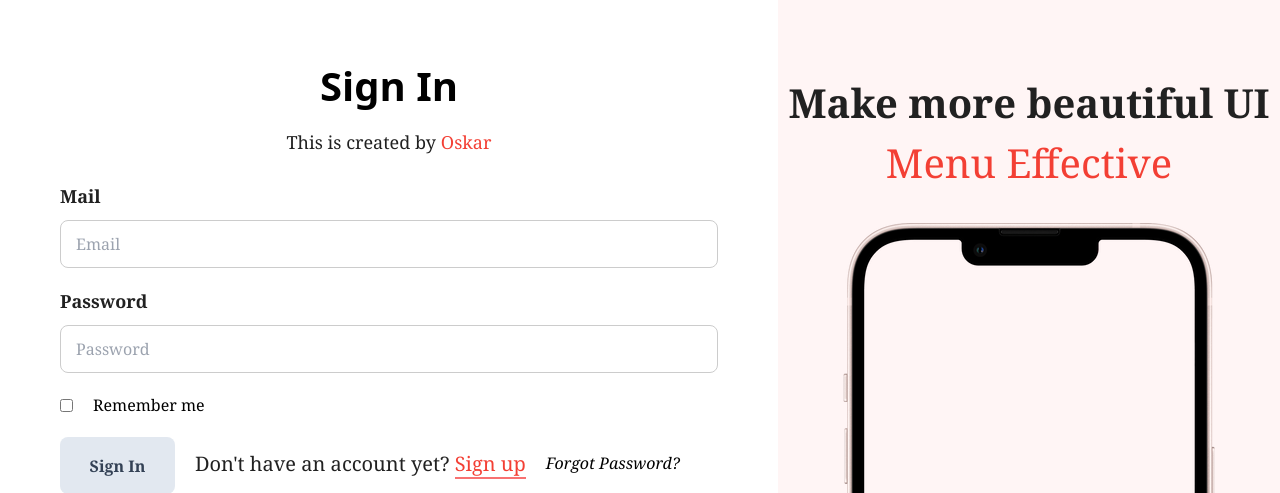
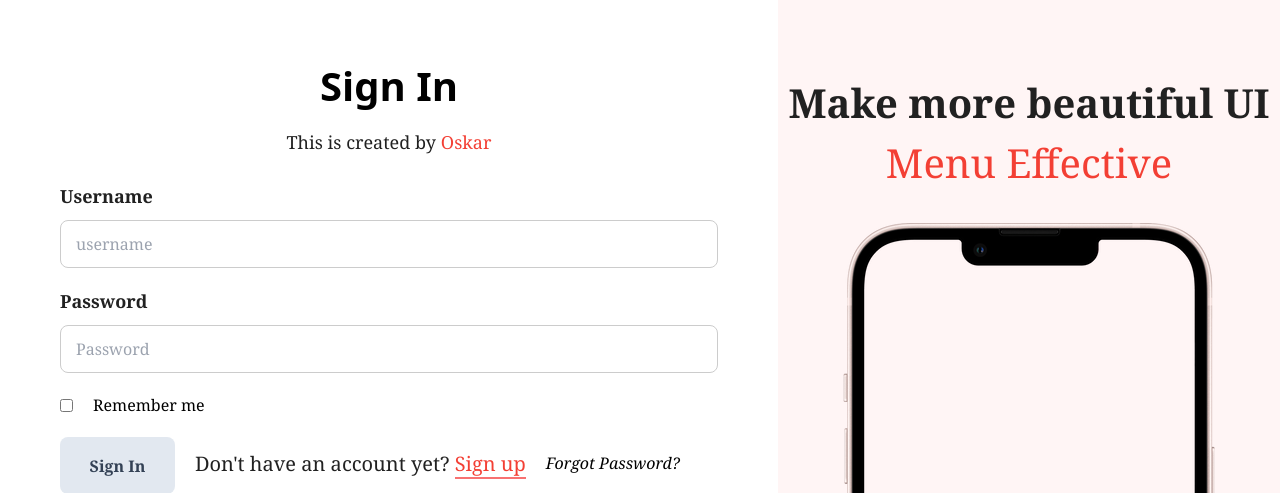
Before and after one commit to CesarCanas1206/CRUD_Django-Tailwind, a Django app: page /auth/login/ in a window 1280 px wide. Shown: the top 493 px of the page. Run offline with Django 4.2, Linux system fonts and the light colour scheme; some libraries are stand-ins or nearby versions.

Commit message:
change authentication field

```diff
--- a/auth/forms.py
+++ b/auth/forms.py
@@ -7,8 +7,8 @@ from .models import Profile
 
 class LoginForm(AuthenticationForm):
 
-    email = forms.EmailField(required=True, widget=forms.TextInput(attrs={
-        'placeholder': 'Email',
+    username = forms.CharField(required=True, widget=forms.TextInput(attrs={
+        'placeholder': 'username',
         'class': 'w-full h-[48px] border border-[#CCCCCC] rounded-[8px] bg-transparent focus:outline-none px-[15px] text-[#212121] text-[16px]',
     }))
     password = forms.CharField(max_length=50, required=True, widget=forms.PasswordInput(attrs={
@@ -22,7 +22,7 @@ class LoginForm(AuthenticationForm):
 
     class Meta:
         model = User
-        fields = ['email', 'password', 'remember_me']
+        fields = ['username', 'password', 'remember_me']
 
 
 class RegisterForm(UserCreationForm):
--- a/menu/settings.py
+++ b/menu/settings.py
@@ -134,7 +134,9 @@ STATICFILES_DIRS = [
 ]
 
 MEDIA_URL = '/public/'
-MEDIA_ROOT = os.path.join(BASE_DIR, '/public/')
+MEDIA_ROOT = os.path.join(BASE_DIR, '/public/images/')
+
+LOGIN_REDIRECT_URL = '/'
 
 SESSION_COOKIE_AGE = 60 * 60 * 24 * 30
 
--- a/templates/user/login.html
+++ b/templates/user/login.html
@@ -19,10 +19,10 @@
                 {% endif %} -->
                 <div class="flex flex-col gap-y-[20px]">
                     <div class="flex flex-col gap-y-[10px]">
-                        <span class="text-[#212121] font-semibold text-[18px]">Mail</span>
-                        {{ form.email }}
-                        {% if form.errors.email %}
-                        <strong class="text-red-700">{{ form.errors.email }}</strong>
+                        <span class="text-[#212121] font-semibold text-[18px]">Username</span>
+                        {{ form.username }}
+                        {% if form.errors.username %}
+                        <strong class="text-red-700">{{ form.errors.username }}</strong>
                         {% endif %}
                     </div>
 
--- a/templates/user/profile.html
+++ b/templates/user/profile.html
@@ -1,4 +1,4 @@
-{% extends "user/base.html" %}
+{% extends "base.html" %}
 {% block title %}Profile Page{% endblock title %}
 {% block content %}
     <div class="row my-3 p-3">
```
